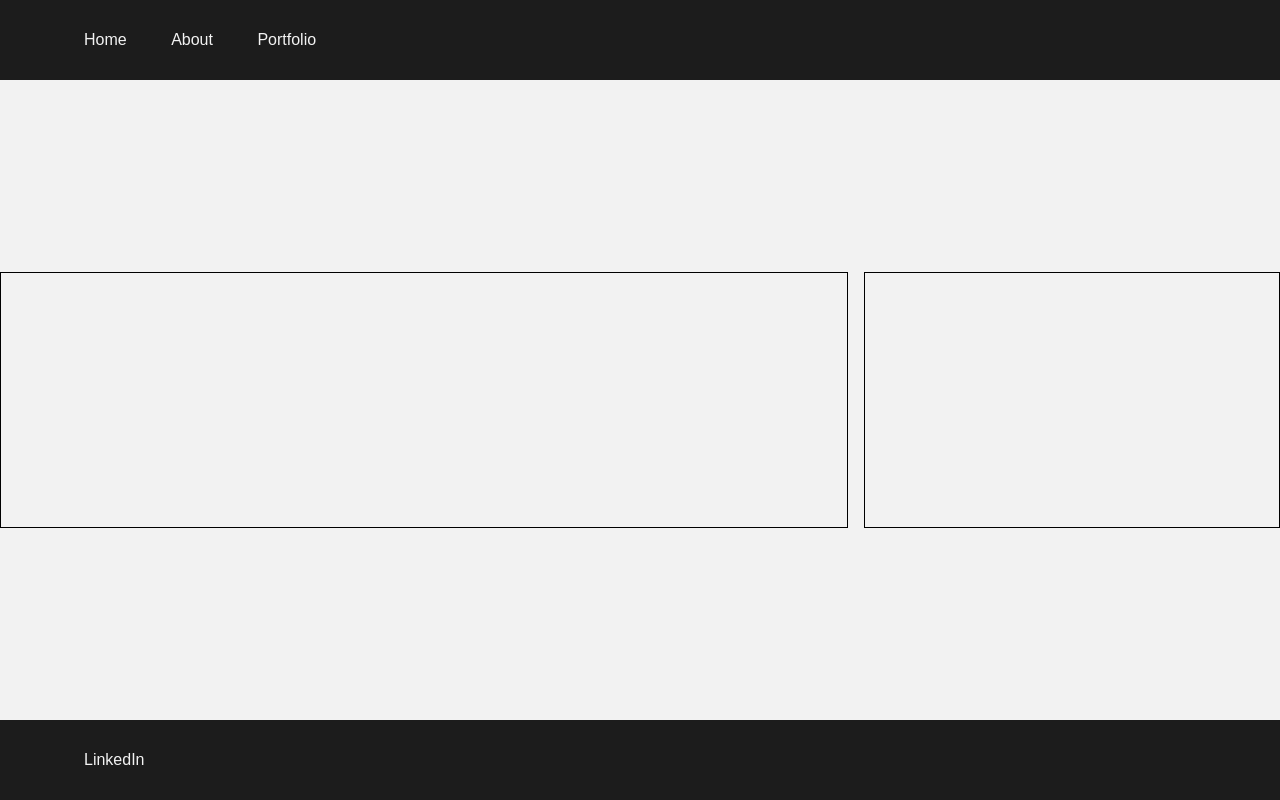
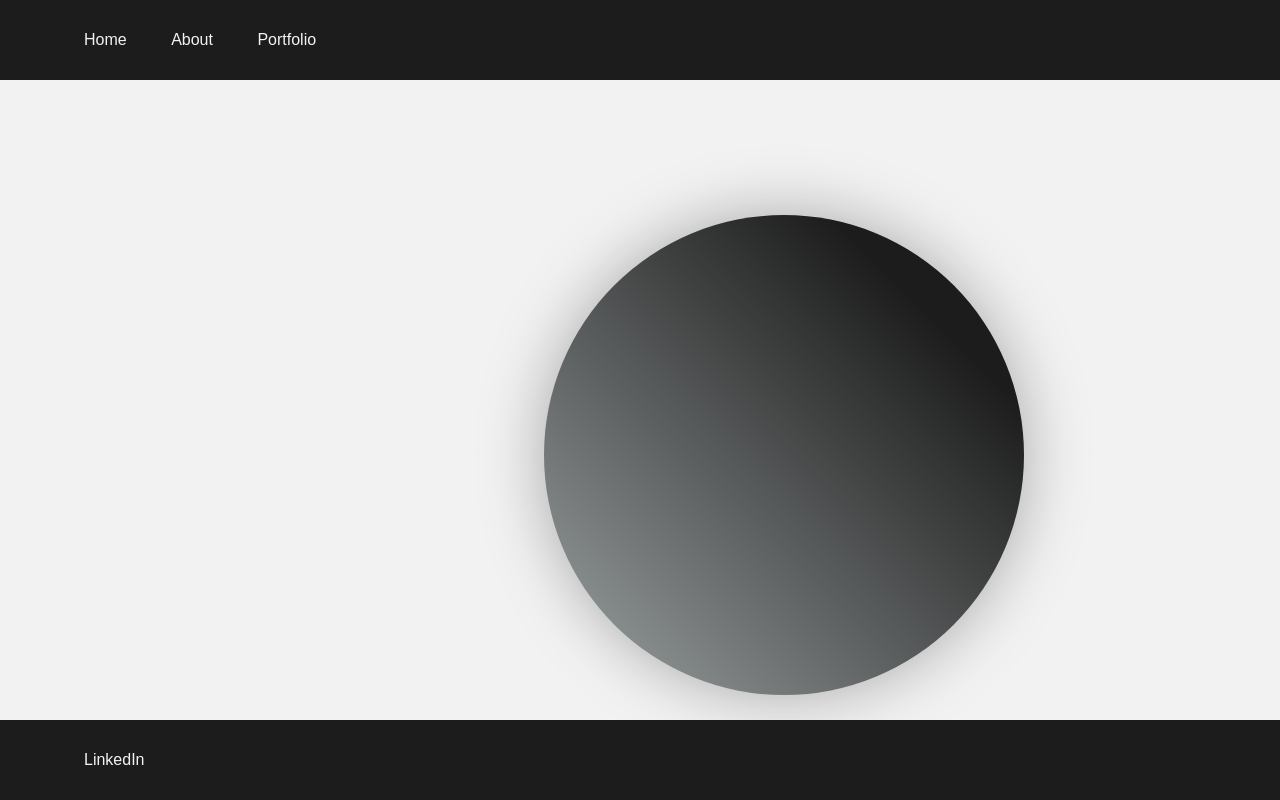
Before and after one commit to GrauCrow-X11/X11, a plain HTML site: page home.html in a window 1280 px wide. Drawn offline with Linux system fonts and the light colour scheme.

Commit message:
Added CSS Art to Main Grid Area

```diff
--- a/home.html
+++ b/home.html
@@ -28,7 +28,9 @@
           </ul>
         </nav>
       </header>
-      <main class="hp-main"></main>
+      <main class="hp-main">
+        <div class="hp-art"></div>
+      </main>
       <aside class="hp-rightside"></aside>
       <footer class="hp-footer">
         <nav>
--- a/scripts.js
+++ b/scripts.js
@@ -0,0 +1 @@
+console.log('Hello World')
--- a/styles.css
+++ b/styles.css
@@ -62,14 +62,39 @@ header {
 
 /* Grid Main */
 .hp-main {
-  border: 1px solid black;
   grid-area: Main;
+  height: 80vh;
+  width: 80vw;
+  margin: 1rem;
+}
+
+/* Grid Main Art */
+
+.hp-art
+{
+    box-sizing: content-box;
+    display: flex;
+	height: 30em;
+	width: 30em;
+	position: relative;
+    margin-top: 134.795px;
+    margin-left: 528px;
+	background:
+
+    linear-gradient(
+        to bottom left, #1c1c1c 20%, #9DA3A4
+    );
+
+    background-repeat: no-repeat;
+	background-color: #f2f2f2;
+	border-radius: 100%;
+	filter: drop-shadow( 0 0 2em rgba( 0,0,0,.3 ) );
 }
 
 /* Grid Rightside */
 .hp-rightside {
-  border: 1px solid black;
   grid-area: Rightside;
+  margin: 1rem;
 }
 /* Grid Footer */
 footer {
```
